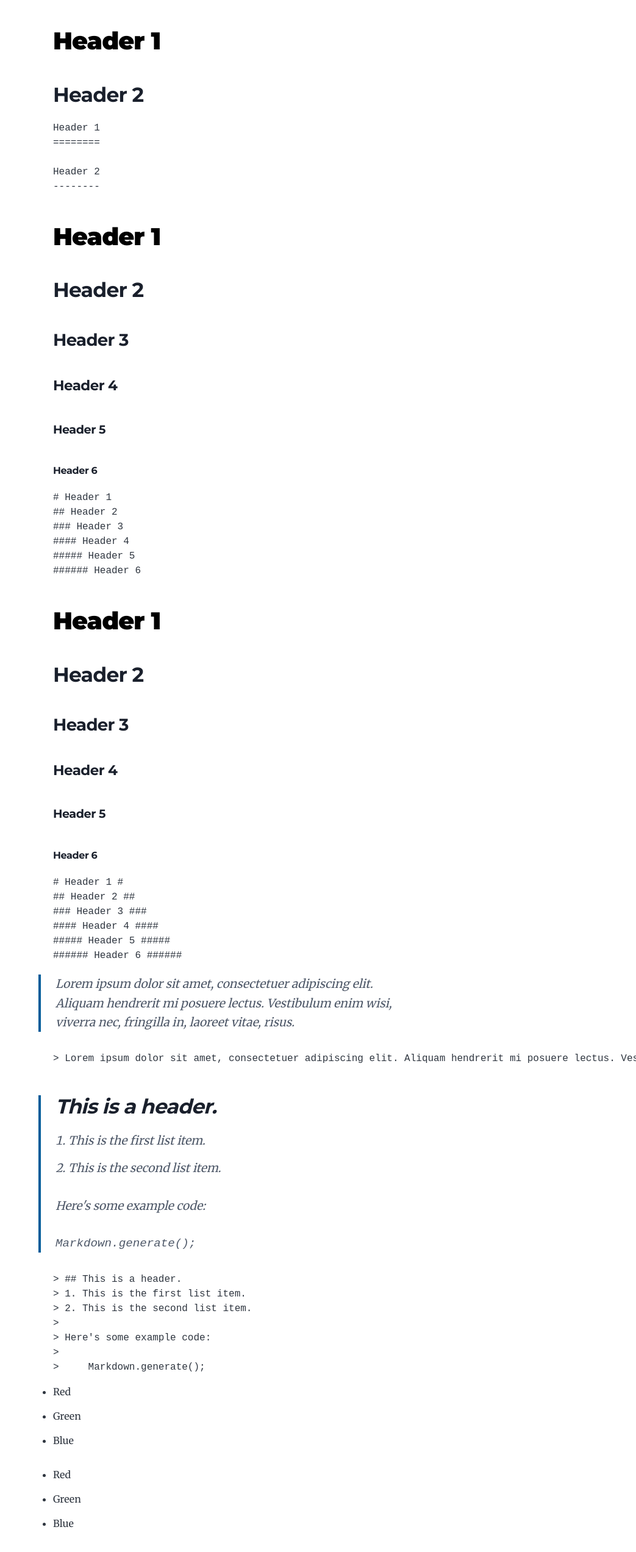
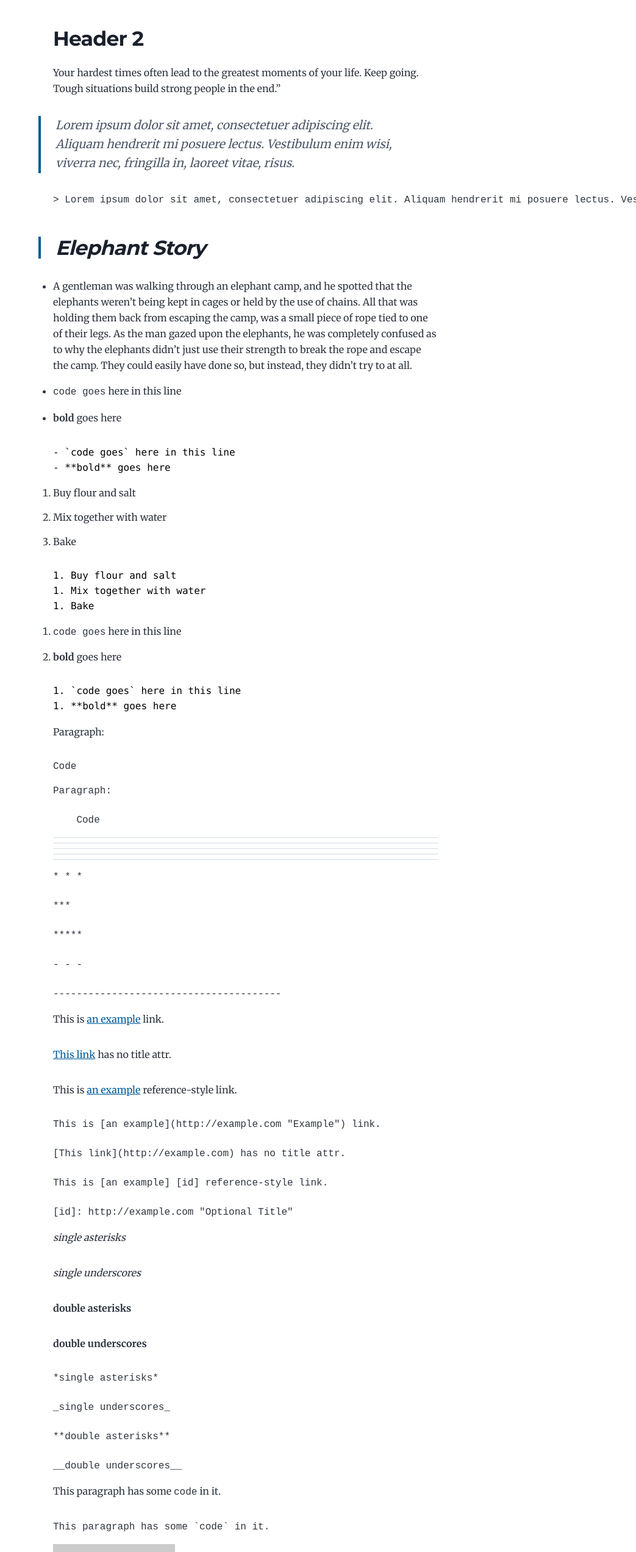
Before and after one commit to abhishek213-alb/Blog, a Gatsby site: page /hello-world/ in a window 1280 px wide. Shown: the part 1467-4012 px from the top of the page at 61% size, without its empty margins (237-1280 px from the left). Built offline with nearby package versions, Linux system fonts and the light colour scheme; Gatsby itself is replaced by a stand-in of ours; some packages are replaced by stand-ins of ours; code samples lack their colours; placeholder pictures from the web are drawn by us.

Commit message:
Update index.md

````diff
--- a/content/blog/hello-world/index.md
+++ b/content/blog/hello-world/index.md
@@ -38,100 +38,20 @@ const saltyDuckEgg = "chinese preserved food product"
 This is a paragraph.
 
 Heya how are you all I hope you all are doing fine as new year is approaching you all should be excited with your new resolutions. I hope all your dreams come true keep Hustling
-# Header 1
+
 
 ## Header 2
 
-    Header 1
-    ========
+   Your hardest times often lead to the greatest moments of your life. Keep going. Tough situations build strong people in the end.”
 
-    Header 2
-    --------
-
-# Header 1
-
-## Header 2
-
-### Header 3
-
-#### Header 4
-
-##### Header 5
-
-###### Header 6
-
-    # Header 1
-    ## Header 2
-    ### Header 3
-    #### Header 4
-    ##### Header 5
-    ###### Header 6
-
-# Header 1
-
-## Header 2
-
-### Header 3
-
-#### Header 4
-
-##### Header 5
-
-###### Header 6
-
-    # Header 1 #
-    ## Header 2 ##
-    ### Header 3 ###
-    #### Header 4 ####
-    ##### Header 5 #####
-    ###### Header 6 ######
 
 > Lorem ipsum dolor sit amet, consectetuer adipiscing elit. Aliquam hendrerit mi posuere lectus. Vestibulum enim wisi, viverra nec, fringilla in, laoreet vitae, risus.
 
     > Lorem ipsum dolor sit amet, consectetuer adipiscing elit. Aliquam hendrerit mi posuere lectus. Vestibulum enim wisi, viverra nec, fringilla in, laoreet vitae, risus.
 
-> ## This is a header.
->
-> 1. This is the first list item.
-> 2. This is the second list item.
->
-> Here's some example code:
->
->     Markdown.generate();
+> ## Elephant Story
 
-    > ## This is a header.
-    > 1. This is the first list item.
-    > 2. This is the second list item.
-    >
-    > Here's some example code:
-    >
-    >     Markdown.generate();
-
-- Red
-- Green
-- Blue
-
-* Red
-* Green
-* Blue
-
-- Red
-- Green
-- Blue
-
-```markdown
-- Red
-- Green
-- Blue
-
-* Red
-* Green
-* Blue
-
-- Red
-- Green
-- Blue
-```
+- A gentleman was walking through an elephant camp, and he spotted that the elephants weren’t being kept in cages or held by the use of chains. All that was holding them back from escaping the camp, was a small piece of rope tied to one of their legs. As the man gazed upon the elephants, he was completely confused as to why the elephants didn’t just use their strength to break the rope and escape the camp. They could easily have done so, but instead, they didn’t try to at all.
 
 - `code goes` here in this line
 - **bold** goes here
````
